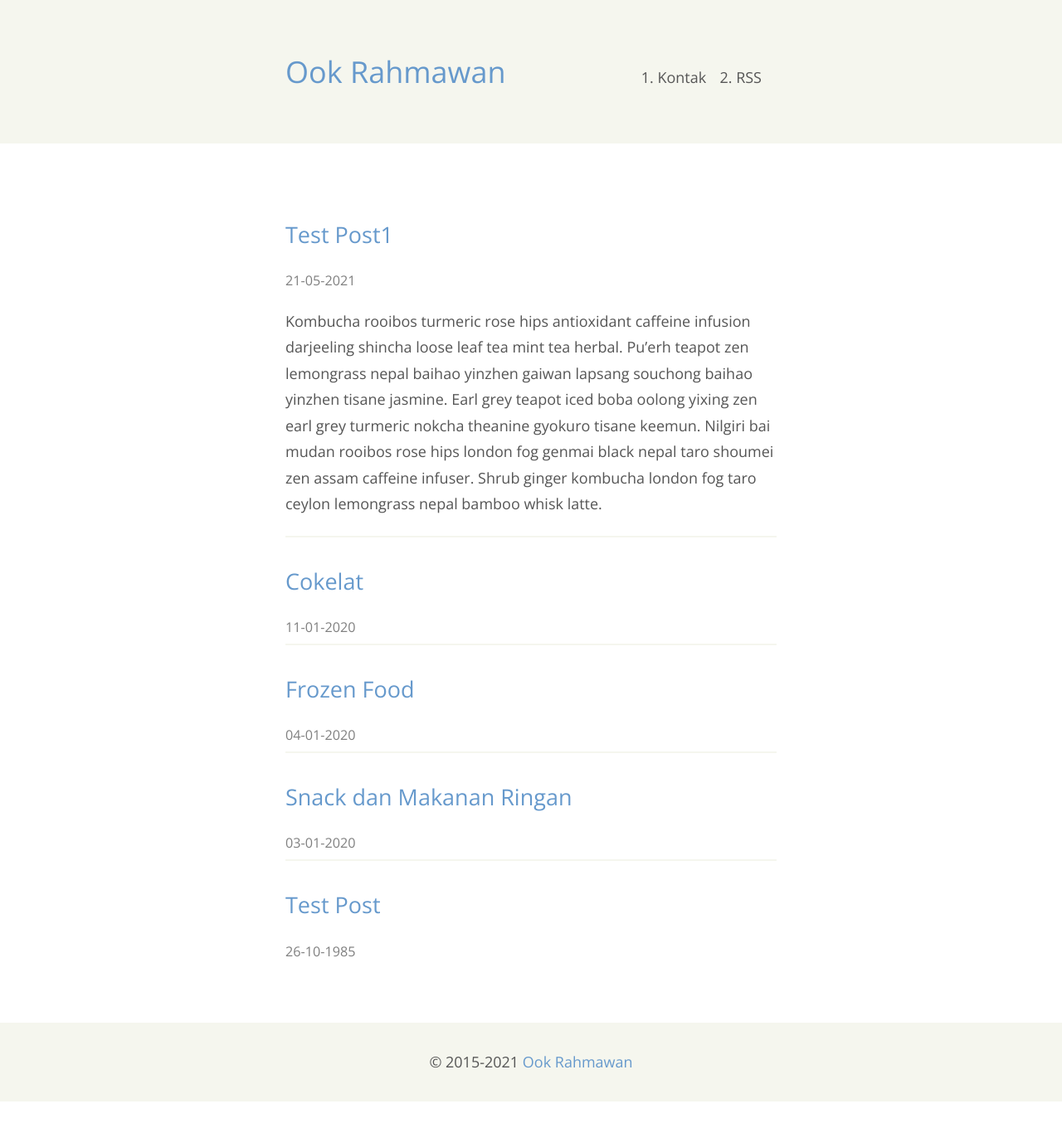
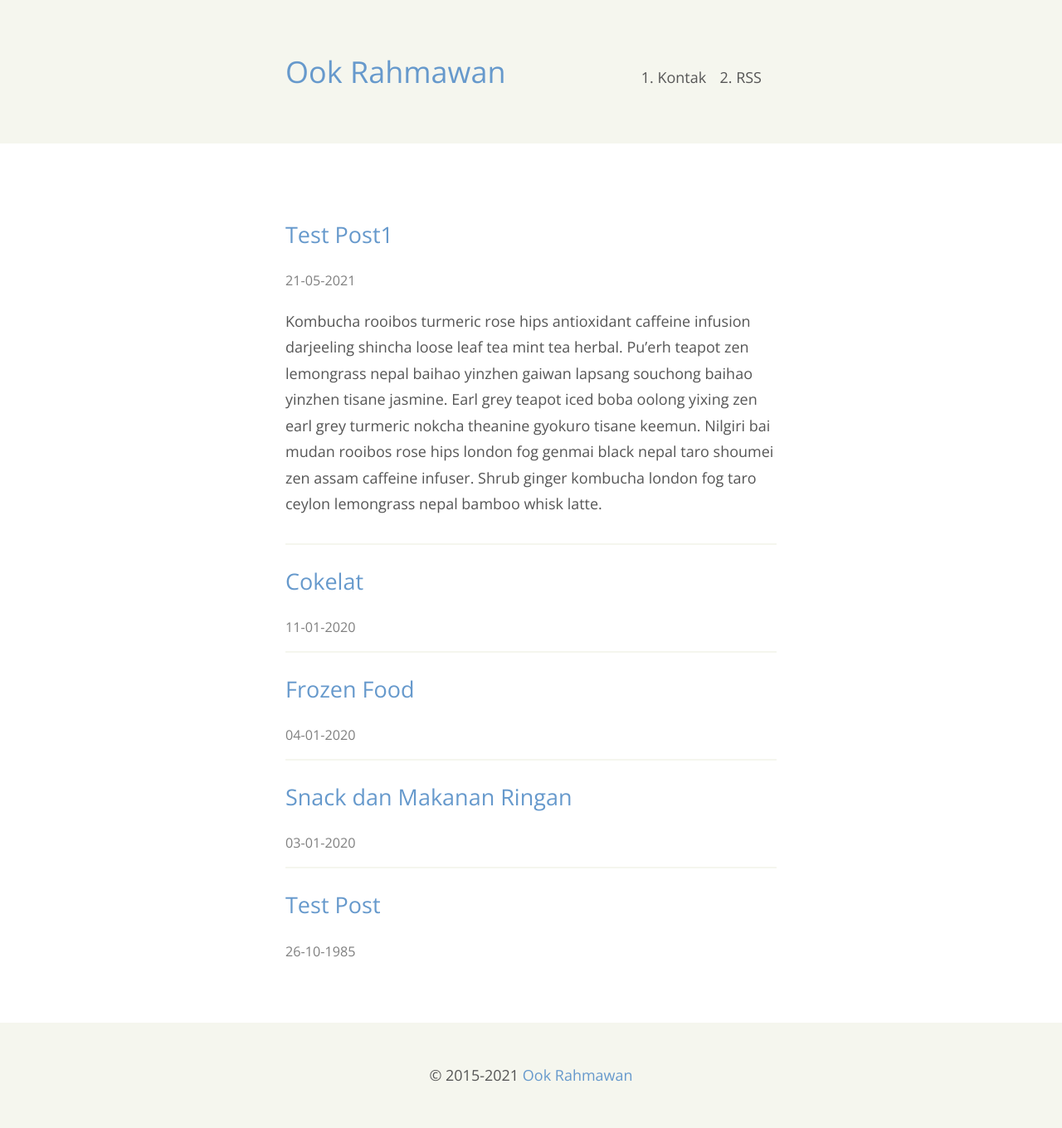
Before and after one commit to krhmwn/krhmwn, a Jekyll site: the page built from index.html, in a window 1280 px wide. Shown: the whole page at 83% size. Built offline with Jekyll 4.4.1, drawn with Linux system fonts in a browser that asks for light colours; before the commit the page ends 1328 px from its top, so only the background shows below that.

Commit message:
update v.1.0.168

```diff
--- a/assets/css/main.css
+++ b/assets/css/main.css
@@ -198,12 +198,12 @@ list-style: none;
 }
 
 .post li {
-border-bottom: 0.15em solid #f5f6ee;
+border-top: 0.15em solid #f5f6ee;
 padding: 0.25em 0;
 }
 
-.post li:last-child {
-border-bottom: 0 none;
+.post li:first-child {
+border-top: 0 none;
 }
 
 time {
@@ -212,7 +212,7 @@ font-size: 90%;
 }
 
 footer {
-padding:2rem 1.25rem;
+padding:3rem 1.25rem;
 background:#f5f6ee;
 text-align:center;
 }
```
